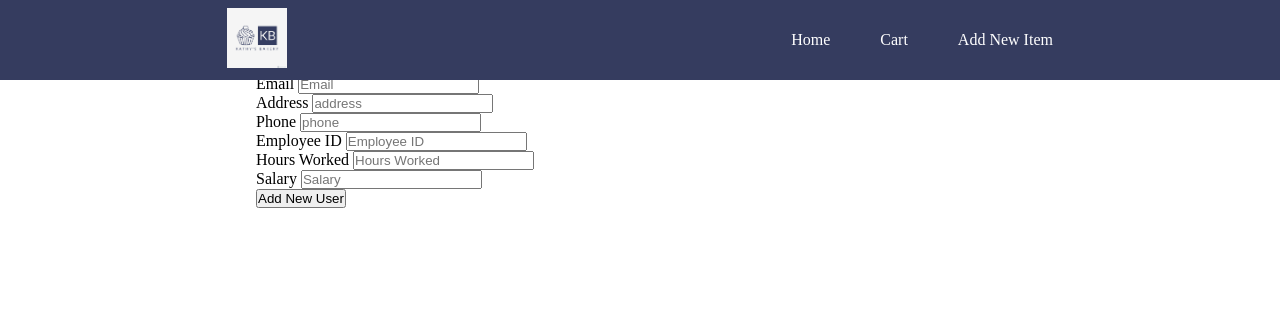
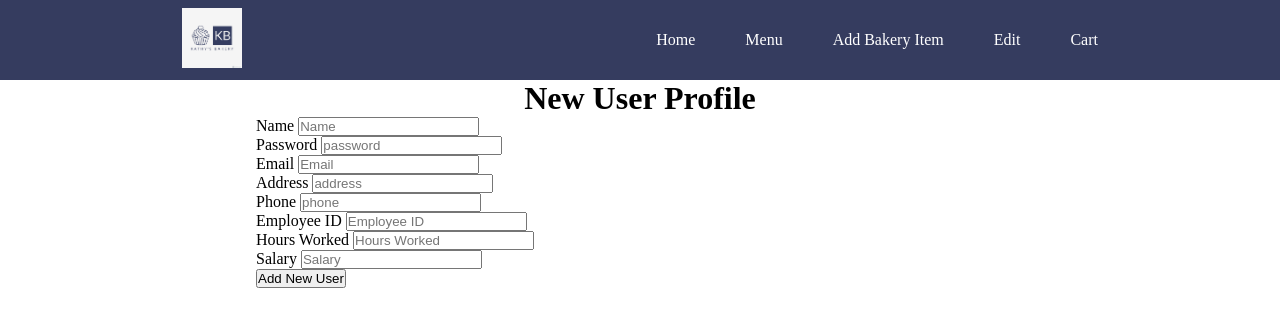
Before and after one commit to Tyrone-Cartwright/Kathys-baKery, a Node project: template views/users/new.ejs in a window 1280 px wide. Shown: the top 327 px of the page. Run offline with Node 20 templates, Linux system fonts and the light colour scheme; the template is opened without the code that fills it, so the values that code supplies are empty; some libraries are stand-ins or nearby versions; some web fonts are replaced.

Commit message:
wip: styling done on menu/new.ejs and added more nav links for easy flow

```diff
--- a/public/style.css
+++ b/public/style.css
@@ -21,7 +21,6 @@
   height: 80px;
   background-color: hsl(229, 29%, 29%);
   color: #fff;
-  position: fixed;
 }
 
 .nav-menu ul {
@@ -241,3 +240,10 @@
 .new-menu-details .input-box input:valid {
   border-color: hsl(229, 29%, 29%);
 }
+
+.new-bg {
+  background: url('https://img.freepik.com/free-photo/elevated-view-breads-utensils-egg-spices-forming-frame-black-background_23-2147955228.jpg?size=626&ext=jpg');
+  background-repeat: no-repeat;
+  background-size: cover;
+  background-position: center;
+}
--- a/views/menus/new.ejs
+++ b/views/menus/new.ejs
@@ -3,7 +3,7 @@
   <head>
     <%- include('../partials/head.ejs') %>
   </head>
-  <body new-menu-body>
+  <body class="new-menu-body new-bg">
     <div class="new-container">
       <div class="new-title">New Menu Item</div>
       <form class="new-menu" action="/menu" method="POST">
--- a/views/menus/show.ejs
+++ b/views/menus/show.ejs
@@ -15,7 +15,7 @@
         <p><%= menu.preparedBy %></p>
       </div>
     </div>
-    <a href="/menu/<%= menu._id %>/edit">Edit <%= menu.name %></a>
-    <a href="/menu">Menu</a>
+    <!-- <a href="/menu/<%= menu._id %>/edit">Edit <%= menu.name %></a>
+    <a href="/menu">Menu</a> -->
   </body>
 </html>
--- a/views/partials/header.ejs
+++ b/views/partials/header.ejs
@@ -4,8 +4,10 @@
 <nav class="nav-menu">
   <ul>
     <li><a href="/user">Home</a></li>
+    <li><a href="/menu">Menu</a></li>
+    <li><a href="/menu/new">Add Bakery Item</a></li>
+    <li><a href="/menu/<%= menu._id %>/edit">Edit <%= menu.name %></a></li>
     <li><a href="#">Cart</a></li>
-    <li><a href="/menu/new">Add New Item</a></li>
     <!-- <li><a href="/">Login</a></li> -->
   </ul>
 </nav>
```
